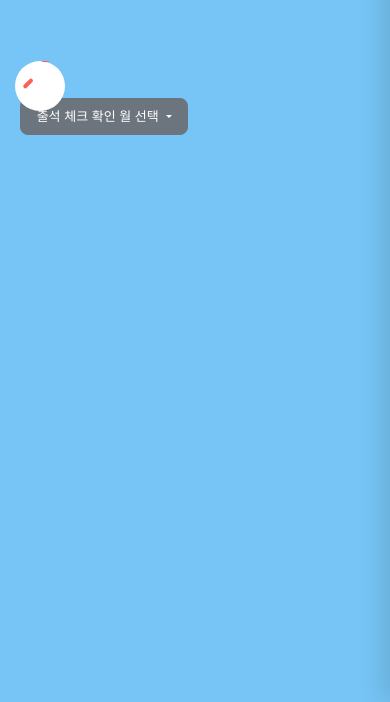
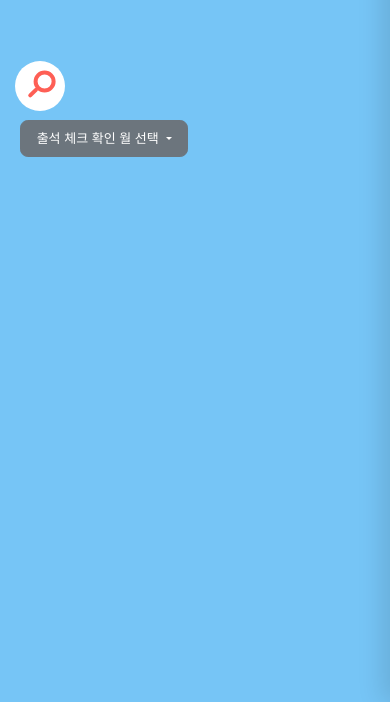
Before and after one commit to usessss/board-game, a website: page see.html in a window 390 px wide. Shown: the part 142-844 px from the top of the page. Drawn offline with nearby package versions, Linux system fonts and the light colour scheme; a web font is replaced by a local one.

Commit message:
검색바 수정

```diff
--- a/styles/index.css
+++ b/styles/index.css
@@ -784,7 +784,7 @@ div.tichu-card .tichu-accordion .tichu-item:not(:last-child) {
   .search-wrapper .input-holder .search-icon span::before {
 	  width: 4px;
     height: 12px;
-    left: 7px;
+    left: 15px;
     top: 14px;
     border-radius: 2px;
     background: #FE5F55;
@@ -808,8 +808,8 @@ div.tichu-card .tichu-accordion .tichu-item:not(:last-child) {
   .search-wrapper .input-holder .search-icon span::after {
       width: 22px;
       height: 22px;
-      left: -2px;
-      top: -6px;
+      left: 17px;
+      top: 14px;
       border-radius: 16px;
       border: 4px solid #FE5F55;
   }
@@ -824,7 +824,7 @@ div.tichu-card .tichu-accordion .tichu-item:not(:last-child) {
 
   div.month-selector.btn-group > .btn {
     font-size: small;
-    margin-top: 120px;
+    margin-top: 142px;
   }
 
   .search-wrapper {
@@ -846,8 +846,8 @@ div.tichu-card .tichu-accordion .tichu-item:not(:last-child) {
   .search-wrapper .input-holder .search-icon span::before {
 	  width: 4px;
     height: 12px;
-    left: 7px;
-    top: 14px;
+    left: 17px;
+    top: 17px;
     border-radius: 2px;
     background: #FE5F55;
   }
@@ -870,8 +870,8 @@ div.tichu-card .tichu-accordion .tichu-item:not(:last-child) {
   .search-wrapper .input-holder .search-icon span::after {
       width: 22px;
       height: 22px;
-      left: -2px;
-      top: -6px;
+      left: 19px;
+      top: 16px;
       border-radius: 16px;
       border: 4px solid #FE5F55;
   }
```
